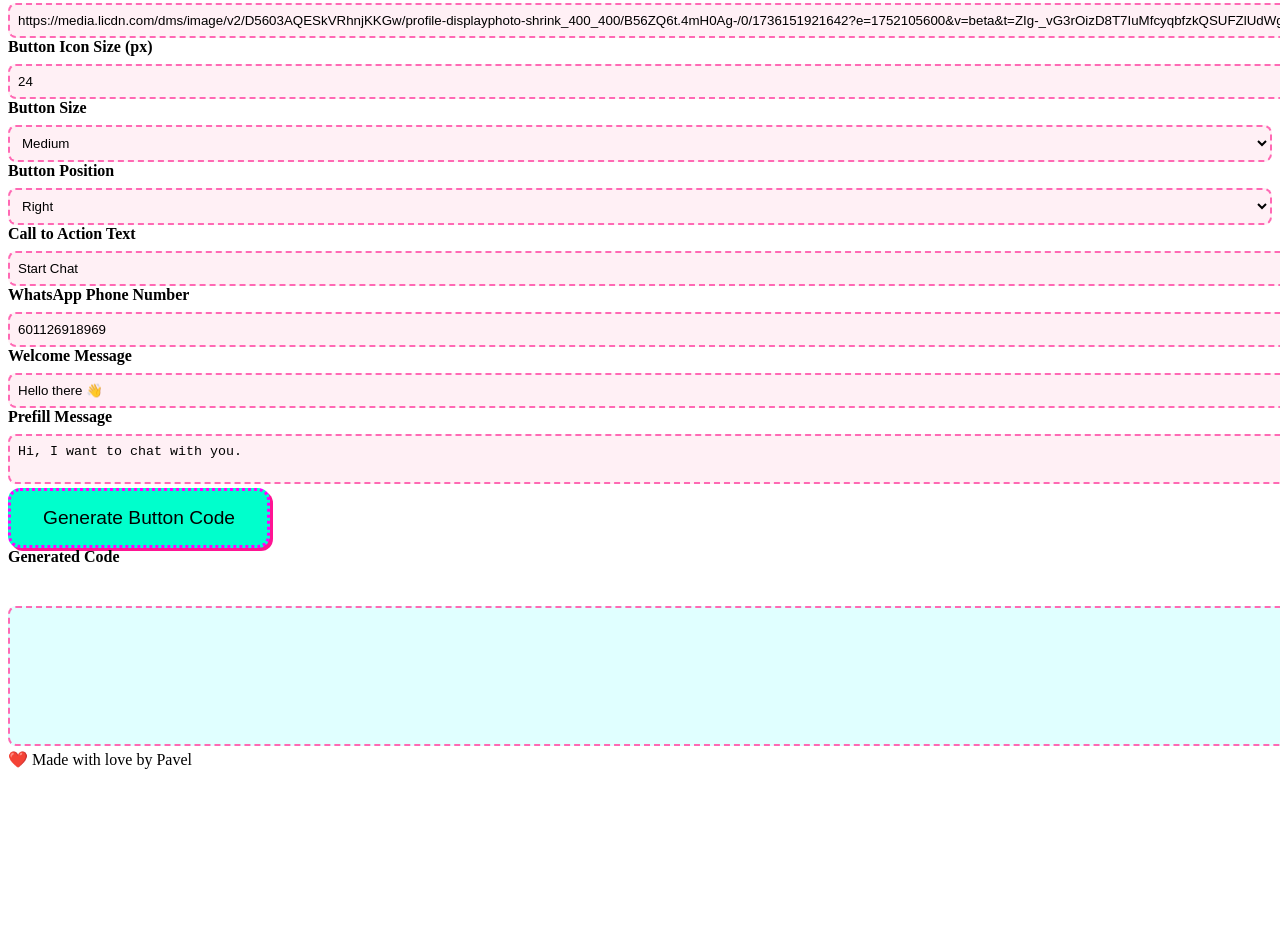
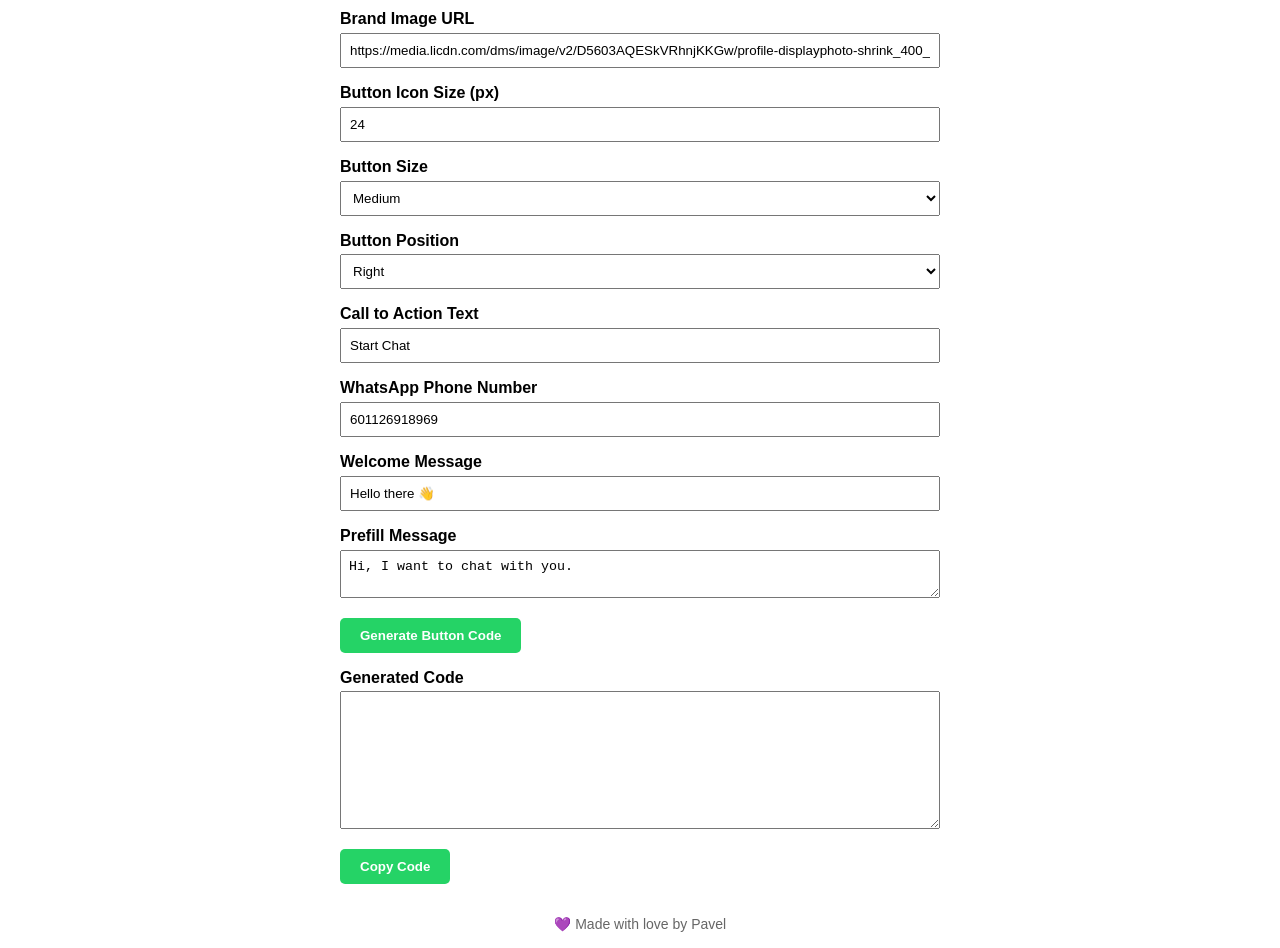
Before and after one commit to pavelluzanov/whatsapp-button-generator, a plain HTML site: page index.html in a window 1280 px wide. Shown: the part 307-1255 px from the top of the page. Before the commit the page ends 1084 px from the top, so only its background shows below. Drawn offline with Linux system fonts and the light colour scheme.

Commit message:
Update index.html

```diff
--- a/index.html
+++ b/index.html
@@ -4,7 +4,44 @@
   <meta charset="UTF-8" />
   <meta name="viewport" content="width=device-width, initial-scale=1.0"/>
   <title>WhatsApp Button Generator</title>
-  <link rel="stylesheet" href="style.css" />
+  <style>
+    body {
+      font-family: sans-serif;
+      max-width: 600px;
+      margin: 0 auto;
+      padding: 1rem;
+    }
+    label {
+      display: block;
+      margin-top: 1rem;
+      font-weight: bold;
+    }
+    input, select, textarea {
+      width: 100%;
+      padding: 8px;
+      margin-top: 0.3rem;
+      box-sizing: border-box;
+    }
+    button {
+      margin-top: 1rem;
+      padding: 10px 20px;
+      background-color: #25D366;
+      border: none;
+      color: white;
+      font-weight: bold;
+      cursor: pointer;
+      border-radius: 5px;
+    }
+    .footer {
+      margin-top: 2rem;
+      font-size: 14px;
+      text-align: center;
+      color: #666;
+    }
+    #buttonPreview {
+      margin-top: 1.5rem;
+    }
+  </style>
 </head>
 <body>
   <h1>WhatsApp Button Generator</h1>
@@ -51,12 +88,15 @@
     <textarea id="prefillMessage">Hi, I want to chat with you.</textarea>
 
     <button type="submit">Generate Button Code</button>
-
-    <label>Generated Code</label>
-    <textarea id="output" rows="8"></textarea>
   </form>
 
-  <div class="footer">❤️ Made with love by Pavel</div>
+  <label style="margin-top: 1rem;">Generated Code</label>
+  <textarea id="output" rows="8" readonly></textarea>
+  <button id="copyBtn">Copy Code</button>
+
+  <div id="buttonPreview"></div>
+
+  <div class="footer">💜 Made with love by Pavel</div>
 
   <script>
     document.getElementById("waForm").addEventListener("submit", function(e) {
@@ -69,7 +109,7 @@
       const waUrl = `https://api.whatsapp.com/send?phone=${phone}&text=${prefill}`;
       const buttonHTML = `
 <!-- WhatsApp Button -->
-<a href="${waUrl}"
+<a href="${waUrl}" target="_blank" rel="noopener noreferrer"
    style="display:inline-block;padding:12px 20px;background:#25D366;color:white;text-decoration:none;border-radius:8px;font-family:sans-serif;">
    ${callToAction}
 </a>
@@ -77,6 +117,14 @@
 `;
 
       document.getElementById("output").value = buttonHTML;
+      document.getElementById("buttonPreview").innerHTML = buttonHTML;
+    });
+
+    document.getElementById("copyBtn").addEventListener("click", function() {
+      const output = document.getElementById("output");
+      output.select();
+      document.execCommand("copy");
+      alert("Code copied to clipboard!");
     });
   </script>
 
```
